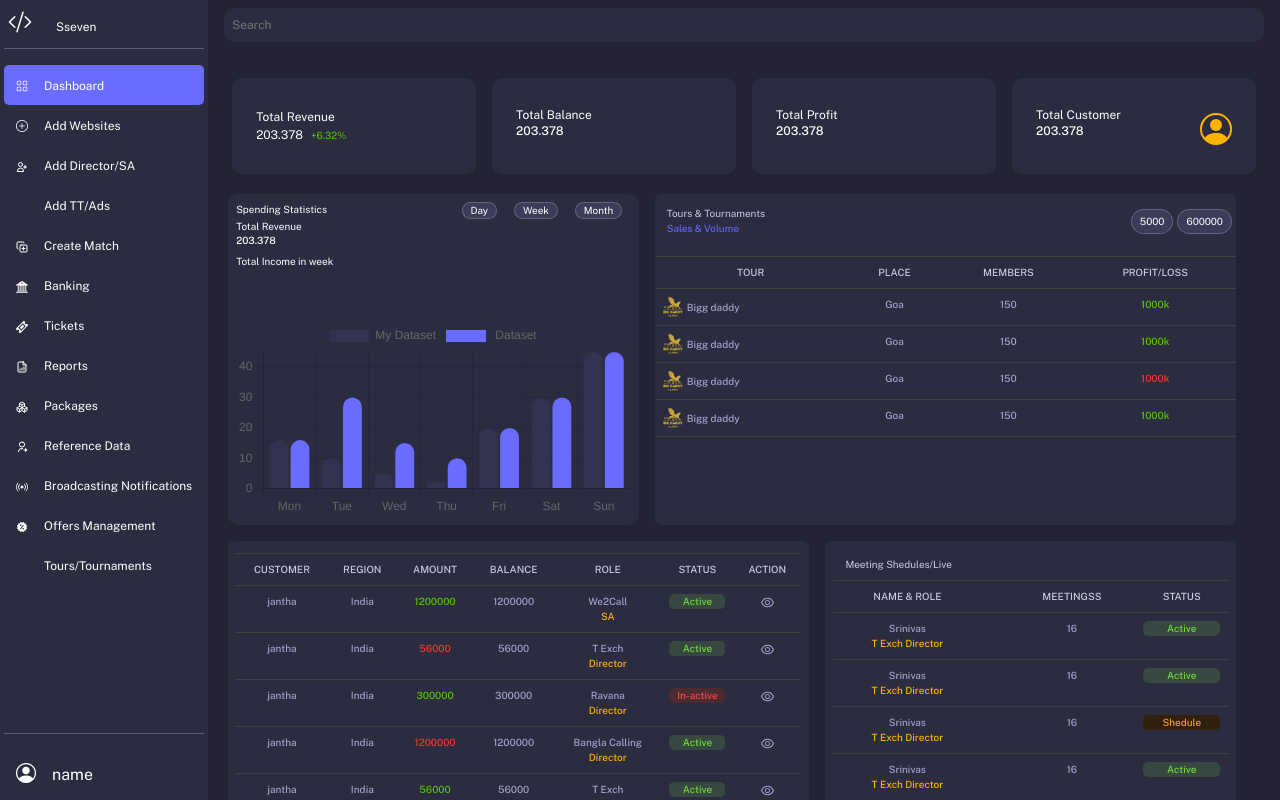
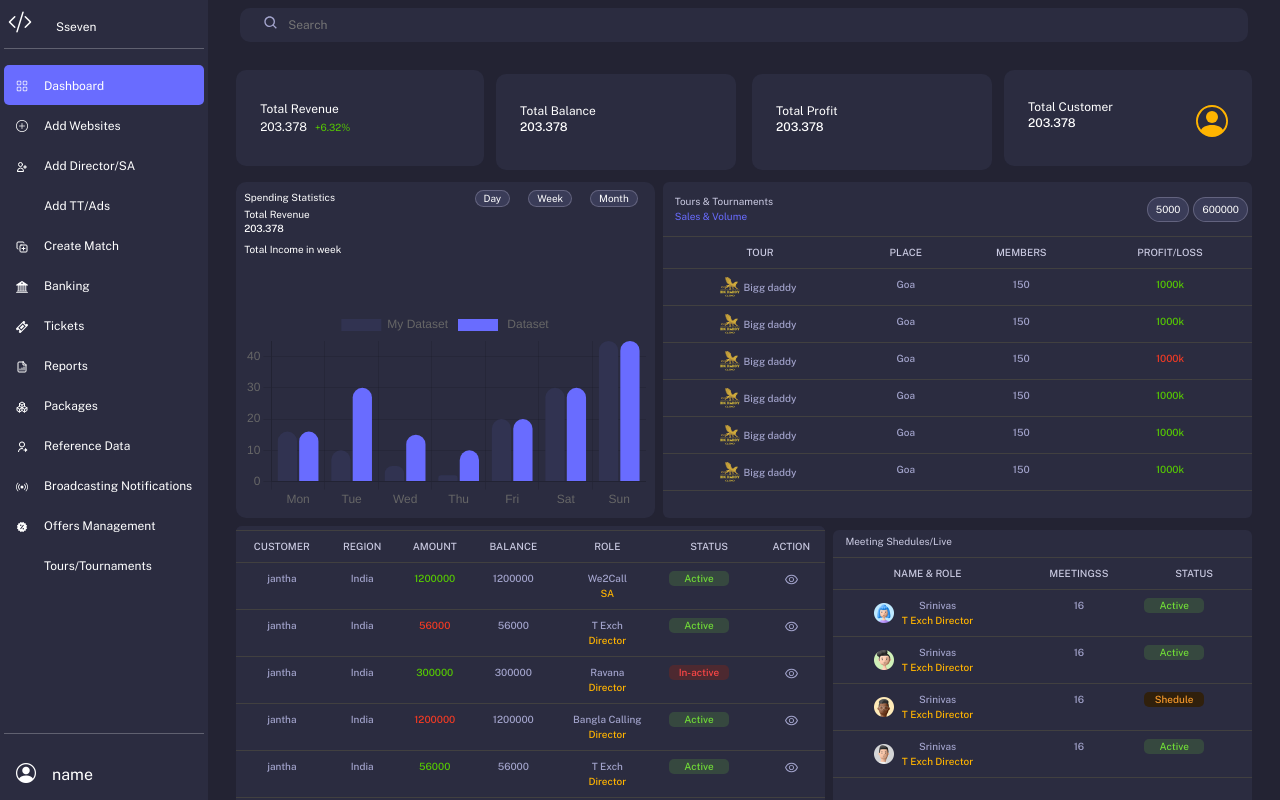
Before and after one commit to Texch999/management-panel, a React (Create React App) app: page / in a window 1280 px wide. Built offline with nearby package versions, Linux system fonts and the light colour scheme; some icons are missing.

Commit message:
changes of home screen

```diff
--- a/src/images/index.js
+++ b/src/images/index.js
@@ -1,3 +1,7 @@
 export const Images = {
     TourLogo :"./assets/tours-logo.png",
+    ProfileOne : "./assets/profile-pic1 (1).png",
+    ProfileTwo : "./assets/profile-pic1 (2).png",
+    ProfileThree : "./assets/profile-pic1 (3).png",
+    ProfileFour : "./assets/profile-pic1 (4).png",
 }
--- a/src/pages/dashboard/AppStatus.jsx
+++ b/src/pages/dashboard/AppStatus.jsx
@@ -104,7 +104,7 @@ function AppStatus() {
     ),
   }));
   return (
-    <div className="p-2 w-100 sidebar-bg rounded ">
+    <div className="w-100 sidebar-bg rounded" style={{ height: "100%" }}>
       <div className="sidebar-bg rounded py-1">
         <Table columns={cols} data={modifiedAppstatusDetails} />
       </div>
--- a/src/pages/dashboard/Homepage.jsx
+++ b/src/pages/dashboard/Homepage.jsx
@@ -8,22 +8,22 @@ import AppStatus from "./AppStatus";
 function Homepage() {
   return (
     <div className="p-4 h-100 overflow-auto ">
-      <div className="p-0 mt-0">
+      <div>
         <Totalaccount />
       </div>
-      <div className="row d-flex w-100">
-        <div className="col-5 p-2">
+      <div className="row d-flex w-100 padding-unset">
+        <div className="col-5 p-1">
           <Barchart></Barchart>
         </div>
-        <div className="col-7 p-2">
+        <div className="col-7 p-1">
           <Tours />
         </div>
       </div>
-      <div className="row d-flex w-100 ">
-        <div className="col-7 p-2">
+      <div className="row d-flex w-100 padding-unset">
+        <div className="col-7 p-1">
           <AppStatus />
         </div>
-        <div className="col-5 p-2 ">
+        <div className="col-5 p-1">
           <Meetingshedule />
         </div>
       </div>
--- a/src/pages/dashboard/Meetingshedule.jsx
+++ b/src/pages/dashboard/Meetingshedule.jsx
@@ -1,33 +1,58 @@
 import React from "react";
 import Table from "../table/Table";
+import { Images } from "../../images";
 
 function Meetingshedule() {
   const MEETINGSHEDULE_DETAILS = [
     {
-      icon: "",
-      name: "Srinivas",
-      role: "T Exch Director",
+      icon: (
+        <div className="d-flex align-items-center justify-content-center">
+          <img src={Images.ProfileOne} className="tour-img-size" />
+          <div className="d-flex flex-column">
+          <div className="px-1">Srinivas</div>
+          <div className="px-2 role-color">T Exch Director</div>
+          </div>
+        </div>
+      ),
       meetings: "16",
       status: "Active",
     },
     {
-      icon: "",
-      name: "Srinivas",
-      role: "T Exch Director",
+      icon: (
+        <div className="d-flex align-items-center justify-content-center">
+          <img src={Images.ProfileTwo} className="tour-img-size" />
+          <div className="d-flex flex-column">
+          <div className="px-1">Srinivas</div>
+          <div className="px-2 role-color">T Exch Director</div>
+          </div>
+        </div>
+      ),
       meetings: "16",
       status: "Active",
     },
     {
-      icon: "",
-      name: "Srinivas",
-      role: "T Exch Director",
+      icon: (
+        <div className="d-flex align-items-center justify-content-center">
+          <img src={Images.ProfileThree} className="tour-img-size" />
+          <div className="d-flex flex-column">
+          <div className="px-1">Srinivas</div>
+          <div className="px-2 role-color">T Exch Director</div>
+          </div>
+        </div>
+      ),
       meetings: "16",
       status: "Shedule",
     },
     {
-      icon: "",
-      name: "Srinivas",
-      role: "T Exch Director",
+      icon: (
+        <div className="d-flex align-items-center justify-content-center">
+          <img src={Images.ProfileFour} className="tour-img-size" />
+          <div className="d-flex flex-column">
+          <div className="px-1">Srinivas</div>
+          <div className="px-2 role-color">T Exch Director</div>
+          </div>
+        </div>
+      ),
       meetings: "16",
       status: "Active",
     },
@@ -36,13 +61,8 @@ function Meetingshedule() {
   const cols = [
     {
       header: "NAME & ROLE",
-      field: "nameAndRole",
-    },
-    {
-      header: "",
       field: "icon",
     },
-
     {
       header: "MEETINGSS",
       field: "meetings",
@@ -63,9 +83,9 @@ function Meetingshedule() {
     ),
   }));
   return (
-    <div className="p-2 w-100 sidebar-bg rounded ">
-      <div className=" small-font font-weight-bold px-2 p-1 m-1 th-color">
-        <span>Meeting Shedules/Live</span>
+    <div className="w-100 sidebar-bg rounded" style={{ height: "100%" }}>
+      <div className="small-font font-weight-bold px-2 p-1 m-1 th-color">
+        <div>Meeting Shedules/Live</div>
       </div>
       <div className="sidebar-bg rounded ">
         <Table columns={cols} data={modifiedMeetingsheduleDetails} />
--- a/src/pages/dashboard/Tours.jsx
+++ b/src/pages/dashboard/Tours.jsx
@@ -6,7 +6,7 @@ function Tours() {
   const TOURS_DETAILS = [
     {
       status: (
-        <div className="d-flex align-items-center justfy-content-center">
+        <div className="d-flex align-items-center justify-content-center">
           <img src={Images.TourLogo} className="tour-img-size" />
           <div className="px-1">Bigg daddy</div>
         </div>
@@ -17,7 +17,7 @@ function Tours() {
     },
     {
       status: (
-        <div className="d-flex align-items-center justfy-content-center">
+        <div className="d-flex align-items-center justify-content-center">
           <img src={Images.TourLogo} className="tour-img-size" />
           <div className="px-1">Bigg daddy</div>
         </div>
@@ -28,7 +28,7 @@ function Tours() {
     },
     {
       status: (
-        <div className="d-flex align-items-center justfy-content-center">
+        <div className="d-flex align-items-center justify-content-center">
           <img src={Images.TourLogo} className="tour-img-size" />
           <div className="px-1">Bigg daddy</div>
         </div>
@@ -39,7 +39,29 @@ function Tours() {
     },
     {
       status: (
-        <div className="d-flex align-items-center justfy-content-center">
+        <div className="d-flex align-items-center justify-content-center">
+          <img src={Images.TourLogo} className="tour-img-size" />
+          <div className="px-1">Bigg daddy</div>
+        </div>
+      ),
+      place: "Goa",
+      members: "150",
+      profitloss: <div className="fa-fileinvo-doll-icon">1000k</div>,
+    },
+    {
+      status: (
+        <div className="d-flex align-items-center justify-content-center">
+          <img src={Images.TourLogo} className="tour-img-size" />
+          <div className="px-1">Bigg daddy</div>
+        </div>
+      ),
+      place: "Goa",
+      members: "150",
+      profitloss: <div className="fa-fileinvo-doll-icon">1000k</div>,
+    },
+    {
+      status: (
+        <div className="d-flex align-items-center justify-content-center">
           <img src={Images.TourLogo} className="tour-img-size" />
           <div className="px-1">Bigg daddy</div>
         </div>
@@ -98,7 +120,7 @@ function Tours() {
           </div>
         </div>
       </div>
-      <div className="py-2">
+      <div>
         <Table columns={cols} data={modifiedToursDetails} />
       </div>
     </div>
--- a/src/pages/home/Header.jsx
+++ b/src/pages/home/Header.jsx
@@ -1,13 +1,16 @@
 import React from "react";
 import './style.css';
+import {BiSearch} from "react-icons/bi";
 
 function Header() {
   return (
-    <div className="containaer-fluid w-100 home-bg px-2">
+    <div className="containaer-fluid w-100 home-bg px-4">
       <div>
-      <form className="d-flex" role="search">
+
+      <form className="d-flex position-relative" role="search">
+      <BiSearch className="td-color search-icon"/>
             <input
-              className="search-width m-2 mb-0 p-2 text-white sidebar-bg w-100 medium-font"
+              className="search-width m-2 mb-0 py-2 px-5 text-white sidebar-bg w-100 medium-font"
               type="search"
               placeholder="Search"
               aria-label="Search"
--- a/src/pages/home/Totalaccount.jsx
+++ b/src/pages/home/Totalaccount.jsx
@@ -6,10 +6,10 @@ import { BsPersonCircle } from "react-icons/bs";
 
 function Totalaccount() {
   return (
-    <div className="p-1">
-      <div className=" p-0 mt-0">
-        <div className="row medium-font">
-          <div className="col-15 col-sm-6 col-md-4 col-lg-3 p-2">
+
+      <div>
+        <div className="row medium-font padding-unset">
+          <div className="col-15 col-sm-6 col-md-4 col-lg-3 p-1">
             <div className="d-flex justify-content-between home-border-radius sidebar-bg text-white p-4 align-items-center">
               <div>
                 <span>Total Revenue</span>
@@ -55,7 +55,7 @@ function Totalaccount() {
           </div>
           <div
             className="col-sm-6 col-md-4 col-lg-3
-                        p-2"
+                        p-1"
           >
             <div className="d-flex justify-content-between home-border-radius sidebar-bg text-white p-4 align-items-center">
               <div>
@@ -69,7 +69,7 @@ function Totalaccount() {
           </div>
         </div>
       </div>
-    </div>
+
   );
 }
 
--- a/src/pages/home/style.css
+++ b/src/pages/home/style.css
@@ -76,6 +76,11 @@
 .search-width {
   border-radius: 10px;
 }
+.search-icon{
+  position: absolute;
+  left: 3%;
+  top:35%;
+}
 .active {
   background-color: #696cff;
   border-radius: 5px;
@@ -105,6 +110,9 @@
 }
 .w-55 {
   width: 55%;
+}
+.w-60{
+  width:60px;
 }
 .w-100 {
   width: 100%;
@@ -205,3 +213,6 @@
 .chat-margin {
   margin-top: 13%;
 }
+.padding-unset{
+  --bs-gutter-x: unset !important;
+}
--- a/src/pages/table/Table.jsx
+++ b/src/pages/table/Table.jsx
@@ -5,22 +5,22 @@ function Table(props) {
   const getColor = (clr) => {
     switch (clr) {
       case "Shedule":
-        return "pending-button";
+        return "pending-button w-60";
       case "In-active":
-        return "reject-button";
+        return "reject-button w-60";
       case "Rejected":
-        return "reject-button";
+        return "reject-button w-60";
       case "Pending":
-        return "pending-button";
+        return "pending-button w-60";
       default:
-        return "new-button";
+        return "new-button w-60";
     }
   };
   return (
     <div className="sidebar-bg w-100 home-border-radius">
       <table className="tickets-table table table-borderless">
         <thead className="th-color small-font">
-          <tr className="small-font th-color">
+          <tr className="small-font th-color text-center">
             {columns.map((column, index) => (
               <th key={index} className="text-center small-font th-color">
                 {column.header}
```
